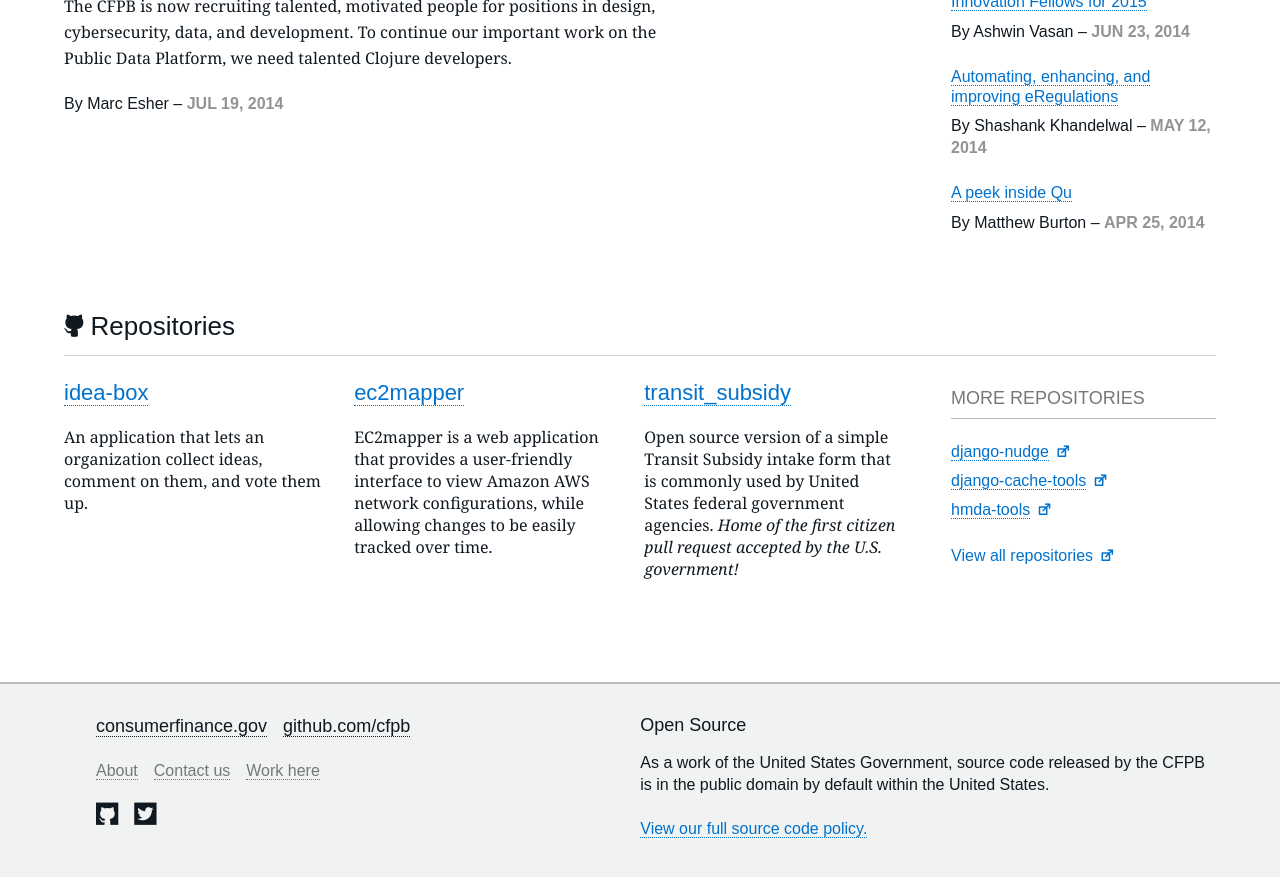
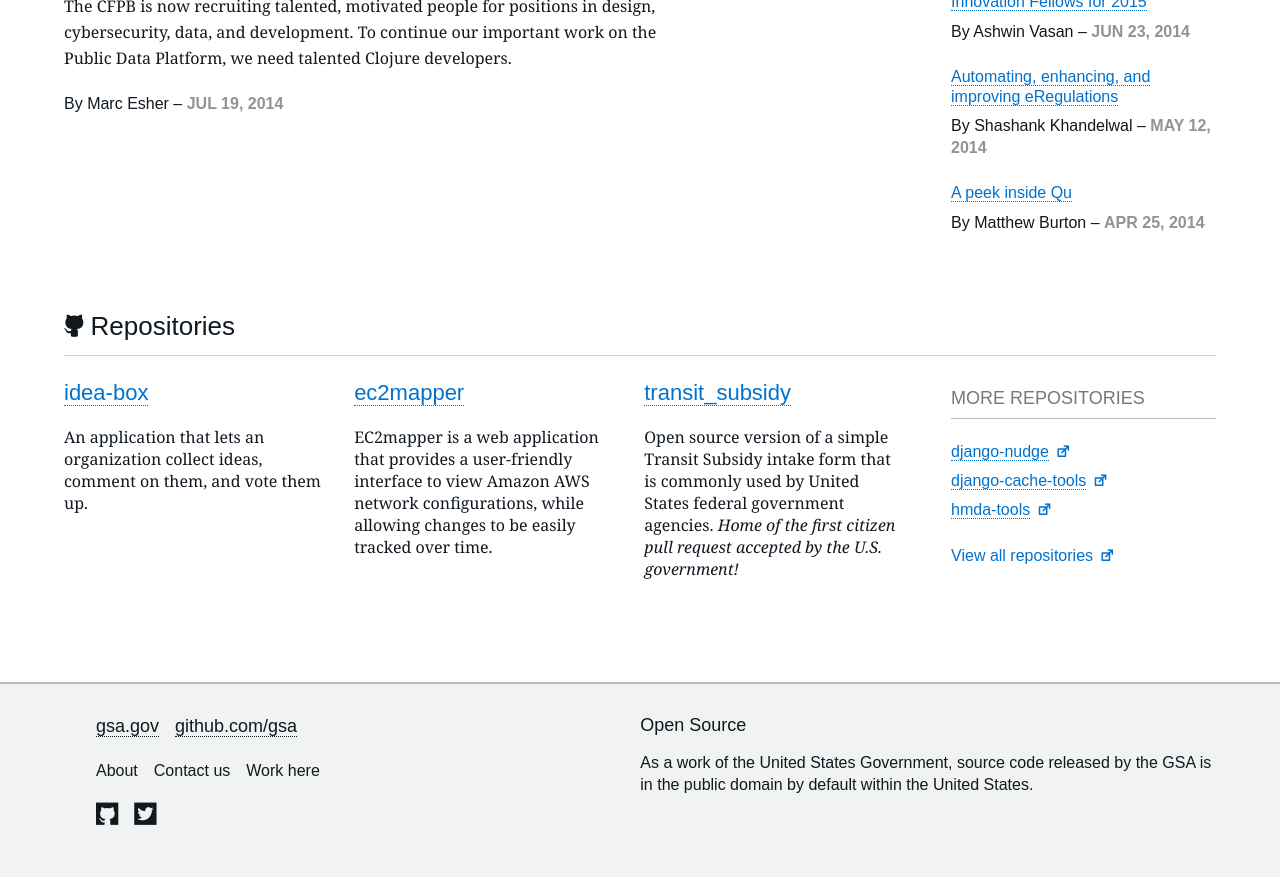
Before and after one commit to GSA/open.gsa.gov, a Jekyll site: the page built from index.html, in a window 1280 px wide and 900 px high, scrolled down 1039 px. Shown: the top 877 px of the window. Built offline with Jekyll 4.4.1, drawn with Linux system fonts in a browser that asks for light colours; nearby versions of some CDN libraries; some web fonts are replaced.

Commit message:
modifying to GSA

```diff
--- a/_includes/footer.html
+++ b/_includes/footer.html
@@ -3,55 +3,49 @@
             <section class="footer-links">
                 <ul class="footer-links_primary cf">
                     <li>
-                        <a href="http://www.consumerfinance.gov/">consumerfinance.gov</a>
+                        <a href="http://www.gsa.gov/">gsa.gov</a>
                     </li>
                     <li>
-                        <a href="http://github.com/cfpb">github.com/cfpb</a>
+                        <a href="http://github.com/gsa">github.com/gsa</a>
                     </li>
                 </ul>
                 <ul class="footer-links_secondary cf">
                     <li>
-                        <a href="http://cfpb.github.io/articles/introducing-cfpb-open-tech/">About</a>
-                    </li>
-                    <!-- <li>
-                        <a href="http://cfpb.github.io/design-manual/">Design Manual</a>
-                    </li> -->
-                    <li>
-                        <a href="mailto:tech@consumerfinance.gov">Contact us</a>
+                        About
                     </li>
                     <li>
-                        <a href="http://www.consumerfinance.gov/jobs/technology-innovation-fellows/">Work here</a>
+                        Contact us
+                    </li>
+                    <li>
+                        Work here
                     </li>
                 </ul>
                 <ul class="footer-links_social cf">
                     <li>
-                        <a class="icon-fallback-text" href="http://github.com/cfpb">
+                        <a class="icon-fallback-text" href="http://github.com/gsa">
                             <i class="icon icon-github-alt" aria-hidden="true"></i>
                             <span class="text">GitHub</span>
                         </a>
                     </li>
                     <li>
-                        <a class="icon-fallback-text" href="http://twitter.com/CFPB">
+                        <a class="icon-fallback-text" href="http://twitter.com/usgsa">
                             <i class="icon icon-twitter-alt" aria-hidden="true"></i>
                             <span class="text">Twitter</span>
                         </a>
                     </li>
-                    <!-- <li>
-                        <a href="#"><i class="icon-rss-alt">RSS Feed</i></a>
-                    </li> -->
                 </ul>
             </section>
 
             <section class="footer-oss">
                 <h4>Open Source</h4>
                 <p>
-                    As a work of the United States Government, source code released by the CFPB is in the public
+                    As a work of the United States Government, source code released by the GSA is in the public
                     domain by default within the United States.
                 </p>
-                <a class="call-to-action__arrow"
+                <!-- <a class="call-to-action__arrow"
                    href="/source-code-policy/">
                     View our full source code policy.
-                </a>
+                </a> -->
             </section>
 
         </div>
```
